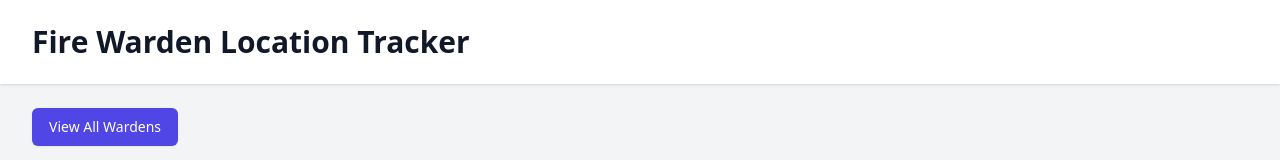
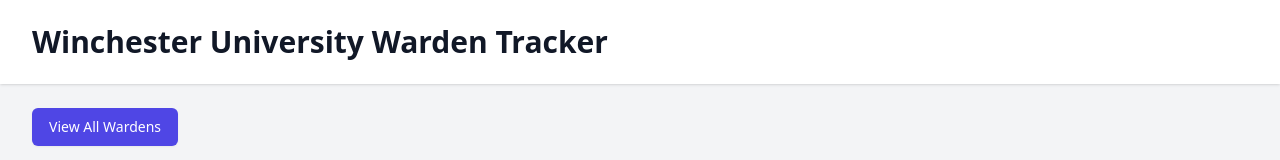
Before and after one commit to nblgden/bs3221test4, a React (Vite) app: page / in a window 1280 px wide. Shown: the top 160 px of the page. Built offline with nearby package versions, Linux system fonts and the light colour scheme; no server answers.

Commit message:
Update App.jsx
update title

```diff
--- a/src/App.jsx
+++ b/src/App.jsx
@@ -65,7 +65,7 @@ export default function App() {
       <header className="bg-white shadow">
         <div className="max-w-7xl mx-auto py-6 px-4 sm:px-6 lg:px-8">
           <h1 className="text-3xl font-bold text-gray-900">
-            Fire Warden Location Tracker
+            Winchester University Warden Tracker
           </h1>
         </div>
       </header>
```
